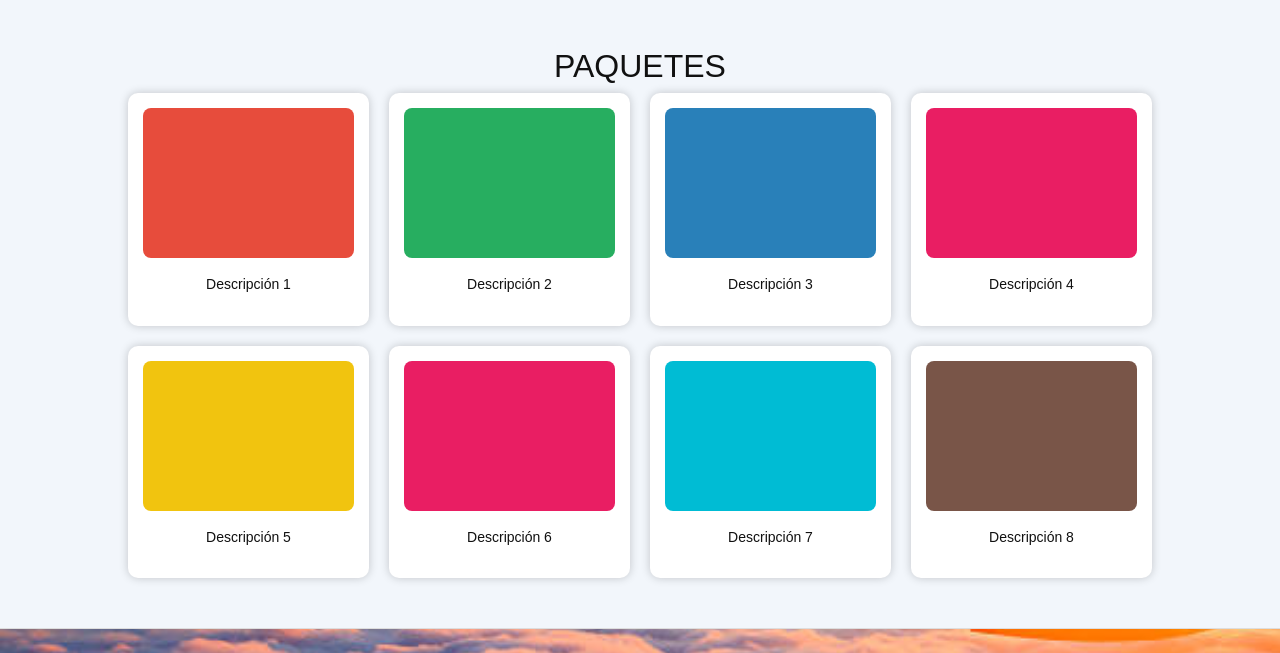
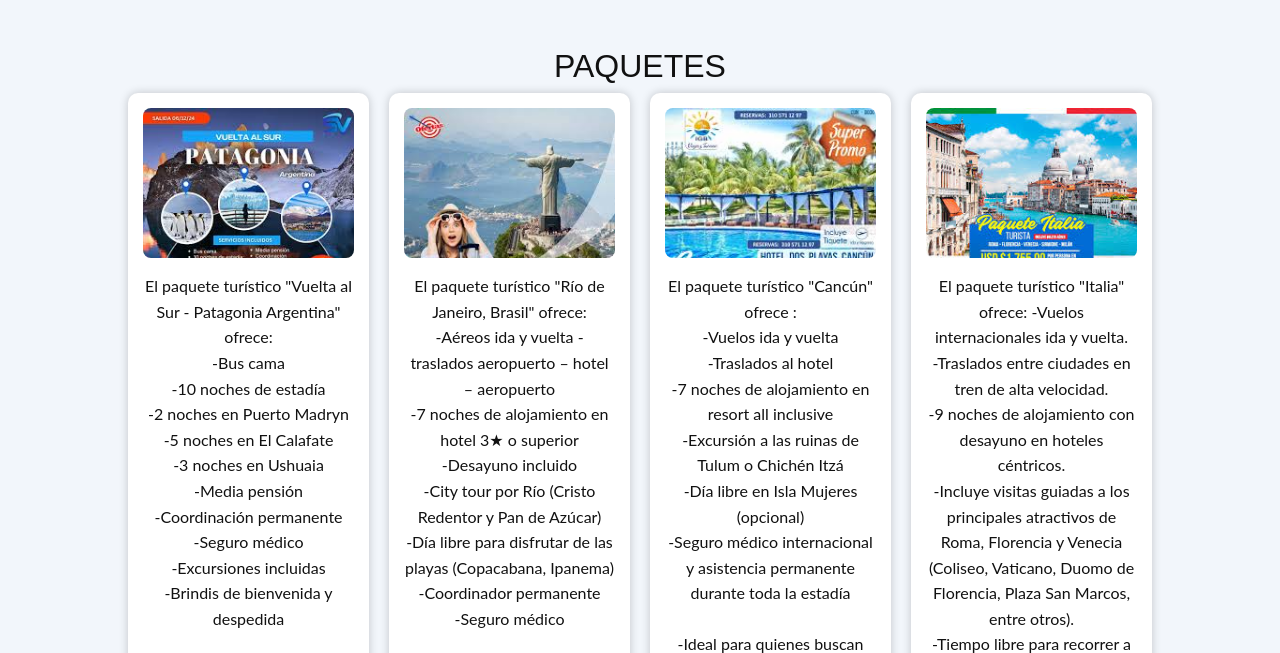
Before and after one commit to juancruzcosentino/repo-coder, a website: page pages/servicios.html in a window 1280 px wide. Shown: the part 1006-1659 px from the top of the page. Drawn offline with nearby package versions, Linux system fonts and the light colour scheme.

Commit message:
actualizo pagina

```diff
--- a/pages/servicios.html
+++ b/pages/servicios.html
@@ -96,14 +96,14 @@
         <section class="paquetes">
             <h2>PAQUETES</h2>
             <div class="paquetes-grid">
-                <article class="card-paq"><div class="thumb red"></div><p>Descripción 1</p></article>
-                <article class="card-paq"><div class="thumb green"></div><p>Descripción 2</p></article>
-                <article class="card-paq"><div class="thumb blue"></div><p>Descripción 3</p></article>
-                <article class="card-paq"><div class="thumb pink"></div><p>Descripción 4</p></article>
-                <article class="card-paq"><div class="thumb yellow"></div><p>Descripción 5</p></article>
-                <article class="card-paq"><div class="thumb pink"></div><p>Descripción 6</p></article>
-                <article class="card-paq"><div class="thumb cyan"></div><p>Descripción 7</p></article>
-                <article class="card-paq"><div class="thumb brown"></div><p>Descripción 8</p></article>
+                <article class="card-paq"><div class="thumb red"></div><p>El paquete turístico "Vuelta al Sur - Patagonia Argentina" ofrece: <br>-Bus cama <br>-10 noches de estadía <br>-2 noches en Puerto Madryn <br>-5 noches en El Calafate <br>-3 noches en Ushuaia <br>-Media pensión <br>-Coordinación permanente <br>-Seguro médico <br>-Excursiones incluidas <br>-Brindis de bienvenida y despedida <br><br>-Precio: USD 1.100 <br>-Salida: 06/12/24</p></article>
+                <article class="card-paq"><div class="thumb green"></div><p>El paquete turístico "Río de Janeiro, Brasil" ofrece: <br>-Aéreos ida y vuelta -traslados aeropuerto – hotel – aeropuerto <br>-7 noches de alojamiento en hotel 3★ o superior <br>-Desayuno incluido <br>-City tour por Río (Cristo Redentor y Pan de Azúcar) <br>-Día libre para disfrutar de las playas (Copacabana, Ipanema) <br>-Coordinador permanente <br>-Seguro médico <br><br>-Precio estimado: USD 950 <br>-Salidas: Variadas (consultar fechas disponibles)</p></article>
+                <article class="card-paq"><div class="thumb blue"></div><p>El paquete turístico "Cancún" ofrece : <br>-Vuelos ida y vuelta <br>-Traslados al hotel <br>-7 noches de alojamiento en resort all inclusive <br>-Excursión a las ruinas de Tulum o Chichén Itzá <br>-Día libre en Isla Mujeres (opcional) <br>-Seguro médico internacional y asistencia permanente durante toda la estadía <br><br>-Ideal para quienes buscan playa, cultura y descanso. <br>-Precio estimado: USD 1.200. </p></article>
+                <article class="card-paq"><div class="thumb pink"></div><p>El paquete turístico "Italia" ofrece: -Vuelos internacionales ida y vuelta.<br> -Traslados entre ciudades en tren de alta velocidad.<br>-9 noches de alojamiento con desayuno en hoteles céntricos.<br>-Incluye visitas guiadas a los principales atractivos de Roma, Florencia y Venecia (Coliseo, Vaticano, Duomo de Florencia, Plaza San Marcos, entre otros).<br>-Tiempo libre para recorrer a tu ritmo.<br>-Coordinador en destino y seguro médico incluidos.<br><br>-Precio estimado: USD 2.300.</p></article>
+                <article class="card-paq"><div class="thumb yellow"></div><p>El paquete turístico "España" ofrece: -Vuelos internacionales ida y vuelta.<br>-Traslados entre ciudades en tren de alta velocidad.<br>-9 noches de alojamiento con desayuno en hoteles céntricos.<br>-Incluye visitas guiadas a los principales atractivos de Madrid, Barcelona y Sevilla (Palacio Real, Sagrada Familia, Alcázar de Sevilla, entre otros).<br>-Tiempo libre para recorrer a tu ritmo.<br>-Coordinador en destino y seguro médico incluidos.<br><br>-Precio estimado: USD 5.300.</p></article>
+                <article class="card-paq"><div class="thumb black"></div><p>El paquete turístico "Alemania" ofrece: -Vuelos internacionales ida y vuelta.<br>-Traslados entre ciudades en tren de alta velocidad.<br>-9 noches de alojamiento con desayuno en hoteles céntricos.<br>-Incluye visitas guiadas a los principales atractivos de Berlín, Múnich y Frankfurt (Puerta de Brandeburgo, Marienplatz, Römerberg, entre otros).<br>-Tiempo libre para recorrer a tu ritmo.<br>-Coordinador en destino y seguro médico incluidos.<br><br>-Precio estimado: USD 4.000.</p></article>
+                <article class="card-paq"><div class="thumb cyan"></div><p>El paquete turístico "Londres" ofrece: -Vuelos internacionales ida y vuelta.<br>-Traslados desde y hacia el aeropuerto incluidos.<br>-9 noches de alojamiento con desayuno en hotel céntrico.<br>-Incluye visitas guiadas a los principales atractivos de la ciudad (Abadía de Westminster, Torre de Londres, Palacio de Buckingham, Museo Británico, entre otros).<br>-Tiempo libre para recorrer a tu ritmo.<br>-Coordinador en destino y seguro médico incluidos.<br><br>-Precio estimado: USD 2.500.</p></article>
+                <article class="card-paq"><div class="thumb brown"></div><p>El paquete turístico "París" ofrece: -Vuelos internacionales ida y vuelta.<br>-Traslados desde y hacia el aeropuerto incluidos.<br>-9 noches de alojamiento con desayuno en hotel céntrico.<br>-Incluye visitas guiadas a los principales atractivos de la ciudad (Torre Eiffel, Museo del Louvre, Catedral de Notre-Dame, Palacio de Versalles, entre otros).<br>-Tiempo libre para recorrer a tu ritmo.<br>-Coordinador en destino y seguro médico incluidos.<br><br>-Precio estimado: USD 3.000.</p></article>
             </div>
         </section>
     </main>
--- a/scss/style.scss
+++ b/scss/style.scss
@@ -24,7 +24,14 @@ $thumb-radius: 10px;
   margin: 0;
   padding: 0;
   box-sizing: border-box;
+  p {
+        font-family: "Lato", sans-serif;
+        font-weight: 400;
+        font-style: normal;
+      }
 }
+
+
 
 body {
   font-family: $primary-font;
@@ -97,12 +104,15 @@ main {
 
     .aside {
       flex: 1;
+
+
     }
+
   }
 
   section p {
     margin: 15px 0;
-    font-size: 14px;
+    font-size: 1rem;
   }
 }
 
@@ -239,6 +249,7 @@ footer {
       .card-paq {
         background-color: white;
         padding: 15px;
+        font-size: 1rem;
         @extend %card-shadow;
       }
     }
@@ -246,15 +257,17 @@ footer {
     .thumb {
       width: 100%;
       height: 150px;
+      background-size: 100%;
       border-radius: 8px;
 
-      &.red { background: #e74c3c; }
-      &.green { background: #27ae60; }
-      &.blue { background: #2980b9; }
-      &.pink { background: #e91e63; }
-      &.yellow { background: #f1c40f; }
-      &.cyan { background: #00bcd4; }
-      &.brown { background: #795548; }
+      &.red { background-image: url(../images/paquete-argentina.jpeg);}
+      &.green { background-image: url(../images/paquete-brasil.jpeg); }
+      &.blue { background-image: url(../images/paquete-cancun.jpeg); }
+      &.pink { background-image: url(../images/paquete-italia.jpeg); }
+      &.yellow { background-image: url(../images/paquete-españa.jpeg); }
+      &.cyan { background-image: url(../images/paquete-londres.jpeg); }
+      &.brown { background-image: url(../images/paquete-paris.jpeg); }
+      &.black { background-image: url(../images/paquete-alemania.jpeg); }
     }
   }
 }
```
Also changed, not shown: index.html (+5 -2 lines), css/style.css, images/paquete-alemania.jpeg (added), images/paquete-argentina.jpeg (added), images/paquete-brasil.jpeg (added), images/paquete-cancun.jpeg (added), images/paquete-españa.jpeg (added), images/paquete-italia.jpeg (added), images/paquete-londres.jpeg (added), images/paquete-paris.jpeg (added), 1 other file.
